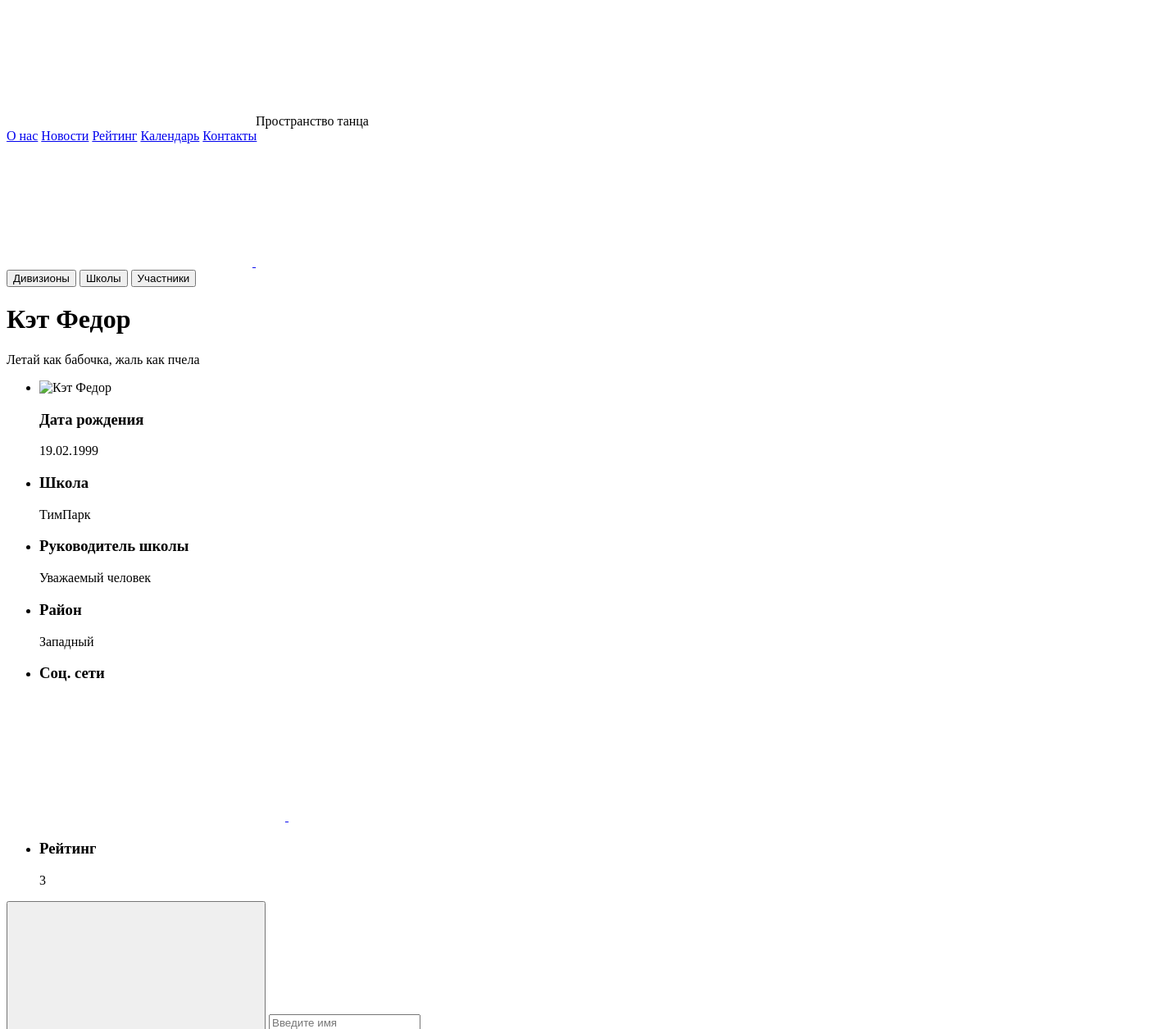
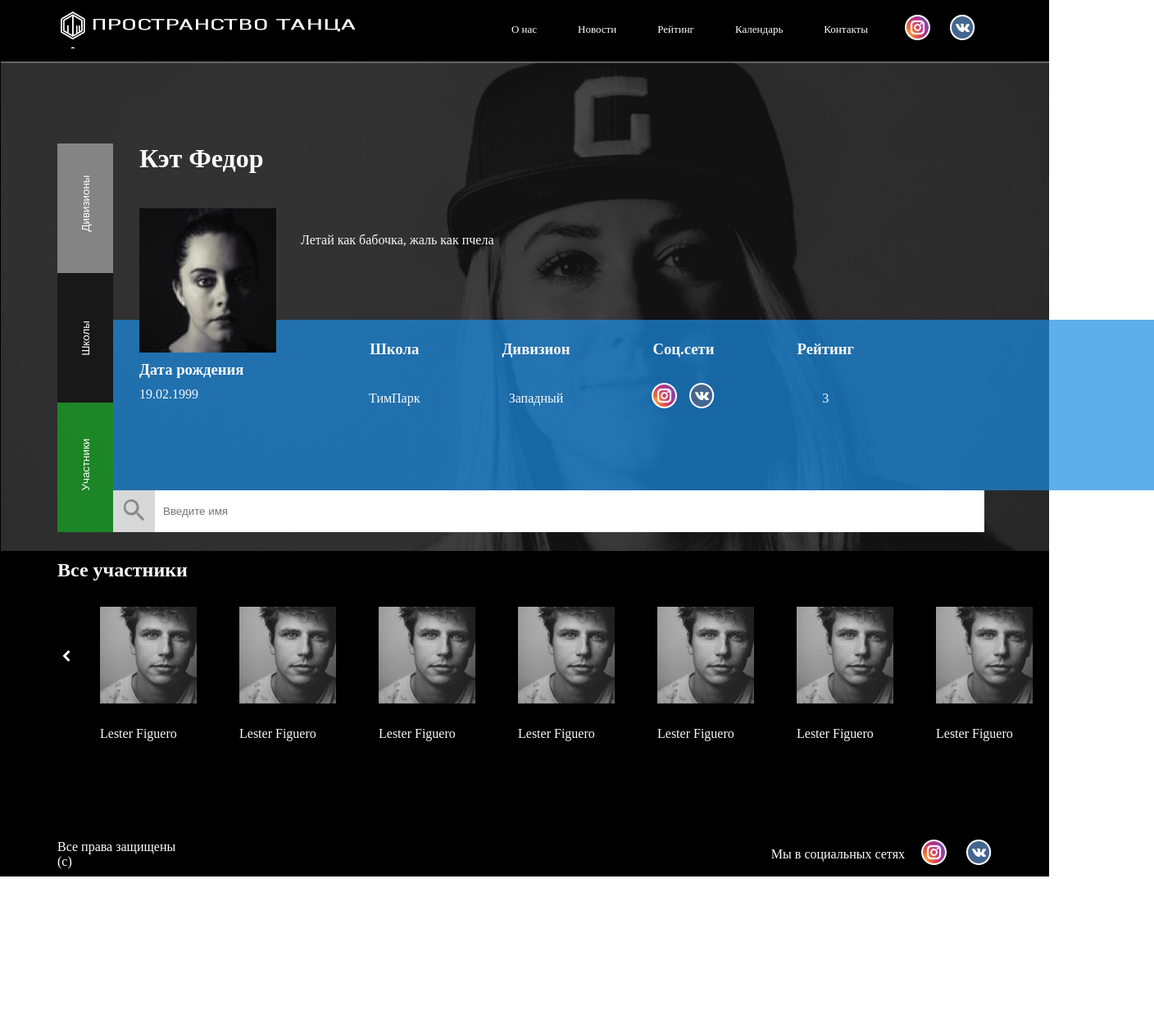
Before and after one commit to Romaniero1/study-project, a plain HTML site: page members.html in a window 1280 px wide. Shown: the part 5-1260 px from the top of the page at 82% size, 1408 px wide, since content can reach past the window. After the commit the page ends 1074 px from the top, so only its background shows below. Drawn offline with Linux system fonts and the light colour scheme.

Commit message:
Добавляет стили для members

```diff
--- a/members.html
+++ b/members.html
@@ -5,216 +5,191 @@
     <meta charset="UTF-8">
     <meta name="viewport" content="width=device-width, initial-scale=1.0">
     <title>Document</title>
+    <link rel="stylesheet" href="styles.css">
 </head>
 
 <body>
     <header class="header">
-        <div class="logo">
-            <svg></svg>
-            Пространство танца
+        <div class="header-logo">
+            <img src="src/logo.png" alt="Логотип школы">
         </div>
-        <nav class="nav">
-            <a href="/about">О нас</a>
-            <a href="/new">Новости</a>
-            <a href="/raiting">Рейтинг</a>
-            <a href="/calendar">Календарь</a>
-            <a href="/contacts">Контакты</a>
+        <nav class="header-nav">
+            <a class="header-nav__link" href="/about">О нас</a>
+            <a class="header-nav__link" href="/new">Новости</a>
+            <a class="header-nav__link" href="/raiting">Рейтинг</a>
+            <a class="header-nav__link" href="/calendar">Календарь</a>
+            <a class="header-nav__link" href="/contacts">Контакты</a>
         </nav>
-        <div class="socilas">
-            <a href="/calendar">
-                <svg></svg>
+        <div class="header-socials">
+            <a class="header-socials__link" href="/insta" id="insta">
+                <img src="src/inst.png" alt="Логотип инстаграмма">
             </a>
-            <a href="/contacts">
-                <svg></svg>
+            <a class="header-socials__link" href="/vk" id="vk">
+                <img src="src/vk.png" alt="Логотип вк">
             </a>
         </div>
     </header>
-    <main>
-        <div class="members">
-            <div class="button-panel">
-                <button class="divisions-button">Дивизионы</button>
-                <button class="schools-button">Школы</button>
-                <button class="members-button">Участники</button>
+    <main class="members">
+        <div class="member-block">
+            <ul class="member-panel">
+                <li>
+                    <button class="member-panel__category">
+                        <p>Дивизионы</p>
+                    </button>
+                </li>
+                <li>
+                    <button class="member-panel__category" style="background-color: rgba(0, 0, 0, 0.5)">
+                        <p>Школы</p>
+                    </button>
+                </li>
+                <li>
+                    <button class="member-panel__category" style="background-color: rgba(11, 219, 30, 0.5)">
+                        <p>Участники</p>
+                    </button>
+                </li>
+            </ul>
+            <div class="member-card">
+                <h1>Кэт Федор</h1>
+                <div class="member-card__cover">
+                    <img src="src/members-card-cover.png" alt="Кэт Федор">
+                    <p>Летай как бабочка, жаль как пчела</p>
                 </div>
-            <div class="card-members">
-                <h1>Кэт Федор</h1>
-                <p>Летай как бабочка, жаль как пчела</p>
-                <ul class="detail-info">
-                    <li>
-                        <img src="" alt="Кэт Федор">
                 <h3>Дата рождения</h3>
                 <p>19.02.1999</p>
-                    </li>
-                    <li>
+                <div class="member-card-background"></div>
+                <ul class="member-card-info">
+                    <li class="member-card-info__detail">
                         <h3>Школа</h3>
                         <p>ТимПарк</p>
                     </li>
-                    <li>
-                        <h3>Руководитель школы</h3>
-                        <p>Уважаемый человек</p>
-                    </li>
-                    <li>
-                        <h3>Район</h3>
+                    <li class="member-card-info__detail">
+                        <h3>Дивизион</h3>
                         <p>Западный</p>
                     </li>
-                    <li>
-                        <h3>Соц. сети</h3>
-                        <a href="/instagramm">
-                            <svg></svg>
+                    <li class="member-card-info__detail">
+                        <h3>Соц.сети</h3>
+                        <div class="member-card-info__detail_socials">
+                            <a href="/inst">
+                                <img src="src/inst.png" alt="">
                             </a>
-                        <a href="/vk">
-                            <svg></svg>
+                            <a href="/vk.com">
+                                <img src="src/vk.png" alt="">
                             </a>
+                        </div>
                     </li>
-                    <li>
+                    <li class="member-card-info__detail">
                         <h3>Рейтинг</h3>
                         <p>3</p>
                     </li>
                 </ul>
-                <div class="search">
-                    <button class="button-search">
-                        <svg></svg>
+                <div class="member-search">
+                    <button class="member-search__button">
+                        <img src="src/members-search.svg" alt="">
                     </button>
                     <input type="text" placeholder="Введите имя">
-                    <ul class="results-search">
-                        <li class="member">
-                            Алексей Федоров
-                        </li>
-                        <li class="member">
-                            Александр Чибис
-                        </li>
-                        <li class="member">
-                            Алена Селедкина
-                        </li>
-                    </ul>
                 </div>
 
             </div>
         </div>
-        <div class="division-schools">
-            <h2> Все участники</h2>
-            <button class="carusel-prev">
-                <svg></svg>
+        <div class="members-raiting">
+            <h2>Все участники</h2>
+            <div class="members-carusel">
+                <button class="members-carusel__prev">
+                    <svg viewBox="0 0 9 14">
+                        <path
+                            d="M6.660,8.922 L6.660,8.922 L2.350,13.408 L0.503,11.486 L4.813,7.000 L0.503,2.515 L2.350,0.592 L8.507,7.000 L6.660,8.922 Z" />
+                    </svg>
                 </button>
-            <ul class="carusel">                                                                            // можно оставить carusel или написать что то про контент?
-                <li class="carusel-card">
-                    <div class="card-main">
-                        <img src="" alt="ТимПарк">
-                        ТимПарк
+                <ul class="members-carusel__content">
+                    <li class="members-carusel__card">
+                        <div class="members-carusel_name">
+                            <img src="src/boy.png" alt="Lester Figuero">
+                            Lester Figuero
                         </div>
-                    <div class="card-addionatl-info">
-                        - Западный район
-                        - Школа жизнки
+                        <div class="members-carusel_info">
+                            - Западный район <br>
+                            - Школа №123
                         </div>
                     </li>
-                <li class="carusel-card">
-                    <div class="card-main">
-                        <img src="" alt="Дабугикрю">
-                        Дабугикрю
+                    <li class="members-carusel__card">
+                        <div class="members-carusel_name">
+                            <img src="src/boy.png" alt="Lester Figuero">
+                            Lester Figuero
                         </div>
-                    <div class="card-addionatl-info">
-                        - Западный район
-                        - Школа жизнки
+                        <div class="members-carusel_info">
+                            - Западный район <br>
+                            - Школа №123
                         </div>
                     </li>
-                <li class="carusel-card">
-                    <div class="card-main">
-                        <img src="" alt="Катя Федорова">
-                        Катя Федорова
+                    <li class="members-carusel__card">
+                        <div class="members-carusel_name">
+                            <img src="src/boy.png" alt="Lester Figuero">
+                            Lester Figuero
                         </div>
-                    <div class="card-addionatl-info">
-                        - Западный район
-                        - Школа жизнки
+                        <div class="members-carusel_info">
+                            - Западный район <br>
+                            - Школа №123
                         </div>
                     </li>
-                <li class="carusel-card">
-                    <div class="card-main">
-                        <img src="" alt="Jane Valdez">
-                        Jane Valdez
+                    <li class="members-carusel__card">
+                        <div class="members-carusel_name">
+                            <img src="src/boy.png" alt="Lester Figuero">
+                            Lester Figuero
                         </div>
-                    <div class="card-addionatl-info">
-                        - Западный район
-                        - Школа жизнки
+                        <div class="members-carusel_info">
+                            - Западный район <br>
+                            - Школа №123
                         </div>
                     </li>
-                <li class="carusel-card">
-                    <div class="card-main">
-                        <img src="" alt="Mario Ballard">
-                        Mario Ballard
+                    <li class="members-carusel__card">
+                        <div class="members-carusel_name">
+                            <img src="src/boy.png" alt="Lester Figuero">
+                            Lester Figuero
                         </div>
-                    <div class="card-addionatl-info">
-                        - Западный район
-                        - Школа жизнки
+                        <div class="members-carusel_info">
+                            - Западный район <br>
+                            - Школа №123
                         </div>
                     </li>
-                <li class="carusel-card">
-                    <svg></svg>
-                    <div class="card-main">
-                        <img src="" alt="Kakoi to perez">
-                        Kakoi to perez
+                    <li class="members-carusel__card">
+                        <div class="members-carusel_name">
+                            <img src="src/boy.png" alt="Lester Figuero">
+                            Lester Figuero
                         </div>
-                    <div class="card-addionatl-info">
-                        - Западный район
-                        - Школа жизнки
+                        <div class="members-carusel_info">
+                            - Западный район <br>
+                            - Школа №123
                         </div>
                     </li>
-                <li class="carusel-card">
-                    <div class="card-main">
-                        <img src="" alt="Escho odin">
-                        Escho odin
+                    <li class="members-carusel__card">
+                        <div class="members-carusel_name">
+                            <img src="src/boy.png" alt="Lester Figuero">
+                            Lester Figuero
                         </div>
-                    <div class="card-addionatl-info">
-                        - Западный район
-                        - Школа жизнки
+                        <div class="members-carusel_info">
+                            - Западный район <br>
+                            - Школа №123
                         </div>
                     </li>
                 </ul>
-            <button class="carusel-next">
-                <svg></svg>
+                <button class="members-carusel__next">
+                    <svg viewBox="0 0 9 14">
+                        <path
+                            d="M6.660,8.922 L6.660,8.922 L2.350,13.408 L0.503,11.486 L4.813,7.000 L0.503,2.515 L2.350,0.592 L8.507,7.000 L6.660,8.922 Z" />
+                    </svg>
                 </button>
-        </div>
-        <div class="card-school">
-            <div class="socilas">
-                <a href="/instagramm">
-                    <svg></svg>
-                </a>
-                <a href="/vk">
-                    <svg></svg>
-                </a>
-                <a href="/web">
-                    <svg></svg>
-                </a>
-            </div>
-            <div class="card-info">
-                <div class="card-title">
-                    <h3>Школа танцев Олега Артеменкова</h3>
-                    <svg></svg>
-                </div>
-                <p>«TeamPark» - это школа танца и команда, включающая в себя талантливых танцоров различных стилей
-                    современной танцевальной культуры, а также опытных преподавателей.
-                    Команда «TeamPark» родилась 23 декабря 2004 года под руководством Олега Артеменкова. Это было
-                    выступление в ДК нашего университета РГАУ-МСХА им.К.А.Тимирязева. После этого развитие и рост пошли
-                    в гору: баттлы, чемпионаты, фестивали. С того времени участвовали и занимали призовые места на
-                    различных студенческих фестивалях Москвы и России (на Всероссийском студенческом фестивале в МГУ
-                    им.Ломоносова, Фестосе и других), а также на различных баттлах в Москве, России, СНГ и за рубежом.
-                    Преподаватели нашей студии танцев постоянно посещают мастер-классы звёзд мирового streetdance,также
-                    повышают свой уровень развития поездками на крупные чемпионаты в Европу. Мы ежегодно устраиваем
-                    Международный фестиваль по современным стилям танцевальной культуры “Teamka” (Москва) и фестиваль
-                    "Реакция"(Горки-10) .
-                    Приглашаем сюда всех друзей, танцоров, всех, кто хочет учиться у нас танцевать, а также тех, кто
-                    хочет нас поддержать!!!</p>
             </div>
         </div>
     </main>
     <footer class="footer">
-        <p>Все права зашишены (с)</p>
-        Мы в соце сетях
-        <div class="socilas">
-            <a href="/instagramm">
-                <svg></svg>
+        <p>Все права защищены <br>(с)</p>
+        Мы в социальных сетях
+        <div class="footer-socilas">
+            <a href="/inst">
+                <img src="src/inst.png" alt="">
             </a>
-            <a href="/vk">
-                <svg></svg>
+            <a href="/vk.com">
+                <img src="src/vk.png" alt="">
             </a>
         </div>
     </footer>
--- a/styles.css
+++ b/styles.css
@@ -207,21 +207,38 @@ li {
     right: -8px;
 }
 
-.main-raitings__divisions {
-    padding-left: 11px;
-}
-
 .main-diagram {
-    padding-top: 25px;
-}
-
-.main-diagram__area {
-    display: flex;
-    padding-bottom: 16px;
-}
-
-.main-diagram__area:last-child {
-    padding-bottom: 0px;
+    padding-top: 29px;
+}
+
+.main-diagram__block {
+    padding-bottom: 20px;
+    display: flex;
+    align-items: center;
+    position: relative;
+}
+
+.main-diagram__block:last-child {
+    padding-bottom: 0;
+}
+
+.main-diagram__block h4 {
+    width: 102px;
+}
+
+.main-raitings-progress {
+    width: 70px;
+    height: 20px;
+    border: 0;
+}
+
+.main-raitings-progress:focus {
+    border: solid 2px white;
+}
+
+.main-raitings-count {
+    position: absolute;
+    left: 250px;
 }
 
 .main-members__button {
@@ -1524,11 +1541,13 @@ input[type=range]::-webkit-slider-thumb {
     margin-bottom: 72px;
 }
 
+.member-panel,
 .school-panel {
     display: flex;
     flex-direction: column;
 }
 
+.member-panel__category,
 .school-panel__category {
     width: 68px;
     height: 158px;
@@ -1537,10 +1556,12 @@ input[type=range]::-webkit-slider-thumb {
     color: #fff;
 }
 
+.member-panel__category:focus,
 .school-panel__category:focus {
     border: solid 2px white;
 }
 
+.member-panel__category p,
 .school-panel__category p {
     transform: rotate(-90deg);
 }
@@ -1555,6 +1576,8 @@ input[type=range]::-webkit-slider-thumb {
     margin-right: 40px;
 }
 
+.members-carusel__prev,
+.members-carusel__next,
 .school-raiting-carusel__prev,
 .school-raiting-carusel__next,
 .school-raitings-diagram__prev,
@@ -1563,11 +1586,14 @@ input[type=range]::-webkit-slider-thumb {
     border: 0;
 }
 
+.members-carusel__prev,
 .school-raiting-carusel__prev,
 .school-raitings-diagram__prev {
     transform: rotate(180deg)
 }
 
+.members-carusel__prev path,
+.members-carusel__next path,
 .school-raiting-carusel__prev path,
 .school-raiting-carusel__next path,
 .school-raitings-diagram__prev path,
@@ -1576,6 +1602,8 @@ input[type=range]::-webkit-slider-thumb {
     cursor: pointer;
 }
 
+.members-carusel__prev svg,
+.members-carusel__next svg,
 .school-raiting-carusel__prev svg,
 .school-raiting-carusel__next svg,
 .school-raitings-diagram__prev svg,
@@ -1613,10 +1641,12 @@ input[type=range]::-webkit-slider-thumb {
     border: 0;
 }
 
+.members-carusel,
 .school-raiting-carusel {
     margin-top: 31px;
 }
 
+.members-carusel__content,
 .school-raiting-carusel__content {
     display: flex;
     padding: 0;
@@ -1624,14 +1654,17 @@ input[type=range]::-webkit-slider-thumb {
     margin-right: 30px;
 }
 
+.members-carusel__card,
 .school-raiting-carusel__card {
     padding-right: 52px;
 }
 
+.members-carusel__card:last-child,
 .school-raiting-carusel__card:last-child {
     padding-right: 0;
 }
 
+.members-carusel_name,
 .school-raiting-carusel_name {
     height: 118px;
     width: 118px;
@@ -1639,16 +1672,19 @@ input[type=range]::-webkit-slider-thumb {
     position: relative;
 }
 
+.members-carusel_name img,
 .school-raiting-carusel_name img {
     padding-bottom: 24px;
     z-index: 100;
 }
 
+.members-carusel_info,
 .school-raiting-carusel_info {
     display: none;
     padding-top: 140px;
 }
 
+.members-carusel__card:hover .members-carusel_info,
 .school-raiting-carusel__card:hover .school-raiting-carusel_info {
     display: block;
     position: absolute;
@@ -1663,11 +1699,13 @@ input[type=range]::-webkit-slider-thumb {
     padding-left: 10px;
 }
 
+.members-carusel__card:hover .members-carusel_name,
 .school-raiting-carusel__card:hover .school-raiting-carusel_name {
     color: black;
     z-index: 1000;
 }
 
+.members-carusel,
 .school-raiting-carusel {
     display: flex;
 }
@@ -1717,3 +1755,104 @@ input[type=range]::-webkit-slider-thumb {
 .school-card-socilas a:first-child {
     padding-top: 60px;
 }
+
+.members-raiting {
+    padding-bottom: 156px;
+}
+
+.members {
+    background-color: black;
+    color: #F9F9F9;
+    display: flex;
+    flex-direction: column;
+    justify-content: center;
+    padding-top: 80px;
+}
+
+.member-block {
+    display: flex;
+    background: url(src/members-cover.png);
+    padding-top: 100px;
+    padding-left: 70px;
+    padding-right: 70px;
+    padding-bottom: 23px;
+}
+
+.member-card {
+    position: relative;
+    margin-left: 32px;
+}
+
+.member-card h3 {
+    margin-top: 10px;
+}
+
+.member-card p {
+    margin-top: 10px;
+}
+
+.member-card__cover {
+    display: flex;
+    margin-top: 42px;
+    z-index: 100px;
+}
+
+.member-card__cover p {
+    margin-top: 30px;
+    margin-left: 30px;
+}
+
+.member-card-info {
+    position: absolute;
+    display: flex;
+    top: 230px;
+    left: 280px;
+    column-gap: 100px;
+    width: 300px;
+}
+
+.member-card-info__detail {
+    display: flex;
+    flex-direction: column;
+    align-items: center;
+    width: 130px;
+    row-gap: 30px;
+}
+
+.member-card-info__detail_socials {
+    display: flex;
+    column-gap: 15px;
+}
+
+.members-raiting {
+    padding-top: 10px;
+    padding-left: 70px;
+    padding-right: 70px;
+}
+
+.member-card-background {
+    background-color: rgba(26, 140, 227, 0.7);
+    width: 1270px;
+    height: 208px;
+    margin-top: -100px;
+    margin-left: -32px;
+}
+
+.member-search__button {
+    width: 51px;
+    height: 51px;
+    margin-left: -32px;
+    border: 0;
+    background-color: #D8D8D8;
+}
+
+.member-search {
+    display: flex;
+}
+
+.member-search input {
+    height: 49px;
+    width: 1000px;
+    border: 0;
+    padding-left: 10px;
+}
```
Also changed, not shown: main.html (+16 -16 lines), src/members-card-cover.png (added), src/members-cover.png (added), src/members-search.svg (added). Lines whose indentation alone changed are shown as unchanged.
